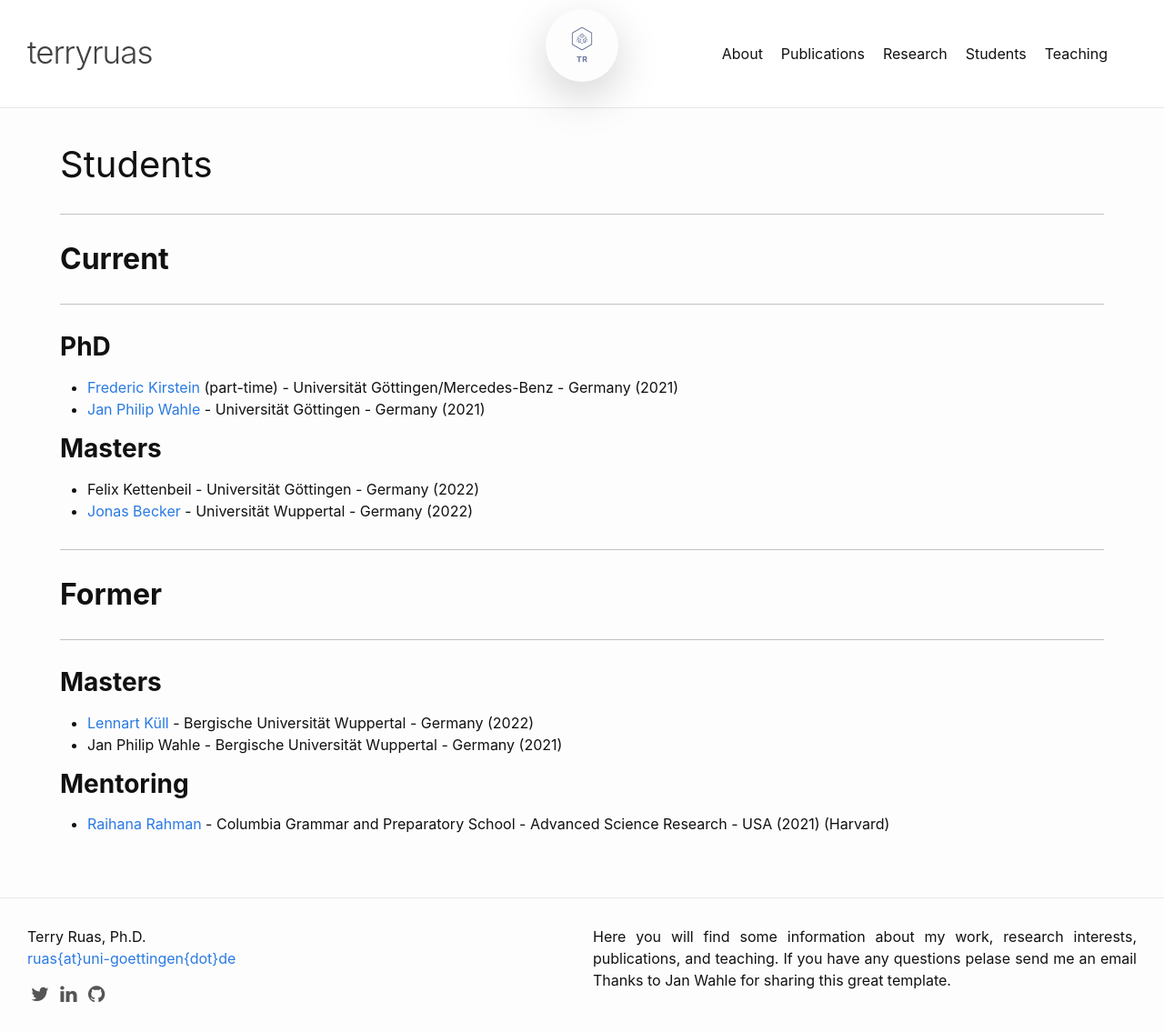
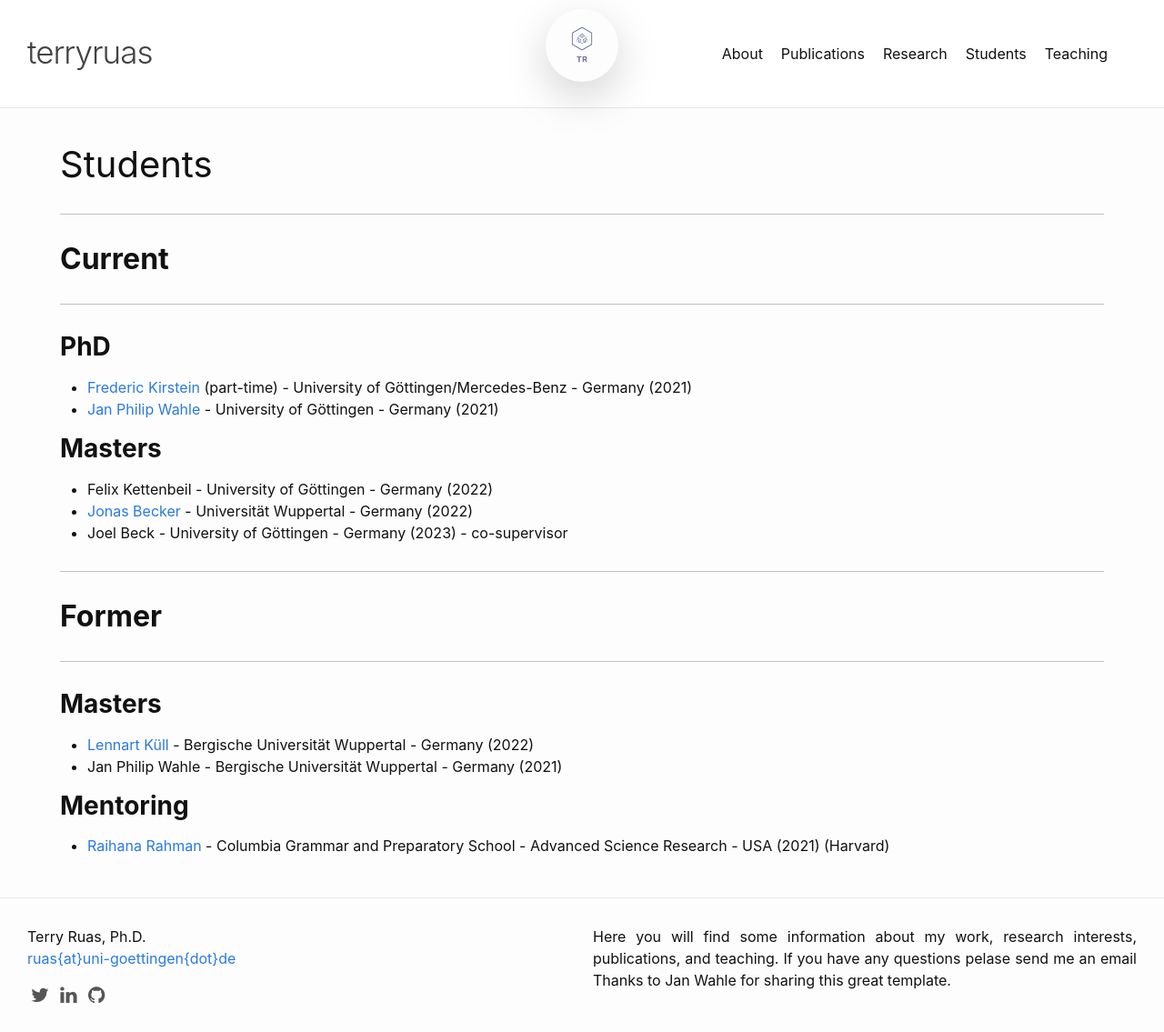
Before and after one commit to truas/truas, a Jekyll site: the page built from students.md, in a window 1280 px wide and 1135 px high. Shown: the whole window at 91% size. Built offline with Jekyll 4.4.1, drawn with Linux system fonts in a browser that asks for light colours.

Commit message:
update students

```diff
--- a/students.md
+++ b/students.md
@@ -7,12 +7,13 @@ permalink: /students/
 ---
 
 ### **PhD**
-- [Frederic Kirstein](https://de.linkedin.com/in/frederic-kirstein) (part-time) - Universität Göttingen/Mercedes-Benz - Germany (2021)
-- [Jan Philip Wahle](https://jpwahle.com/) - Universität Göttingen - Germany (2021)
+- [Frederic Kirstein](https://de.linkedin.com/in/frederic-kirstein) (part-time) - University of Göttingen/Mercedes-Benz - Germany (2021)
+- [Jan Philip Wahle](https://jpwahle.com/) - University of Göttingen - Germany (2021)
 
 ### **Masters**
-- Felix Kettenbeil - Universität Göttingen - Germany (2022)
+- Felix Kettenbeil - University of Göttingen - Germany (2022)
 - [Jonas Becker](https://www.jobec.net/) - Universität Wuppertal - Germany (2022)
+- Joel Beck - University of Göttingen - Germany (2023) - co-supervisor
 
 <!--
 ### **Bachelor**
```
